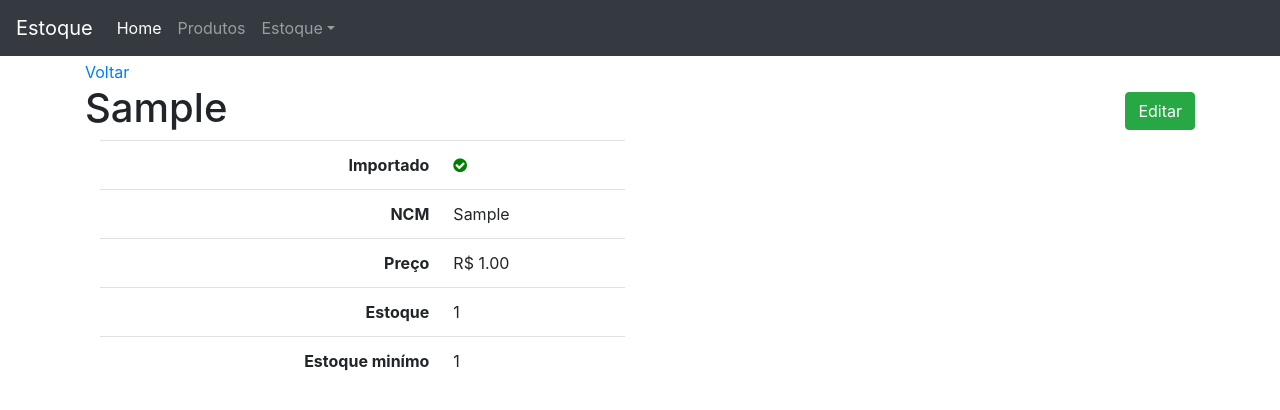
After one commit to Samaelpicoli/controle-de-estoque, a Django app: page /produto/1/ in a window 1280 px wide. The commit adds this page. Shown: the top 410 px of the page. Run offline with Django 3.2, Linux system fonts and the light colour scheme; tables that the repository leaves empty hold one stand-in row (values such as "Sample post"); some libraries are stand-ins or nearby versions.

Commit message:
Novo template, view e alteração model Produto

```diff
--- a/core/templates/base.html
+++ b/core/templates/base.html
@@ -19,7 +19,15 @@
     href="https://stackpath.bootstrapcdn.com/font-awesome/4.7.0/css/font-awesome.min.css">
 
     <style>
-      body { margin-top: 60px; }
+      body {
+        margin-top: 60px;
+      }
+      .ok {
+            color: green;
+        }
+        .no {
+            color: red;
+        }
     </style>
 
     <!-- Utilização do Jinja2 -->
--- a/core/templates/includes/nav.html
+++ b/core/templates/includes/nav.html
@@ -12,11 +12,11 @@
     <div class="collapse navbar-collapse" id="navbarsExampleDefault">
         <ul class="navbar-nav mr-auto">
             <li class="nav-item active">
-                <a class="nav-link" href="#">Home
+                <a class="nav-link" href="{% url 'core:index' %}">Home
                 <span class="sr-only">(current)</span></a>
             </li>
             <li class="nav-item">
-                <a class="nav-link" href="#">Produtos</a>
+                <a class="nav-link" href="{% url 'produto:lista_produtos' %}">Produtos</a>
             </li>
             <li class="nav-item dropdown">
 
--- a/core/urls.py
+++ b/core/urls.py
@@ -3,8 +3,12 @@ from django.urls import path
 from core import views
 
 
+# Define o namespace para este conjunto de URLs
 app_name = 'core'
 
+# Lista de padrões de URL (rotas) mapeados para suas respectivas views
 urlpatterns = [
+    # Mapeia a URL raiz ('') para a view 'index' do módulo
+    # 'views' com o nome 'index'
     path('', views.index, name='index'),
 ]
--- a/produto/models.py
+++ b/produto/models.py
@@ -1,4 +1,6 @@
 from django.db import models
+
+from django.urls import reverse_lazy
 
 # Create your models here.
 
@@ -44,3 +46,12 @@ class Produto(models.Model):
             str: O nome do produto.
         """
         return f'{self.produto}'
+
+    def get_absolute_url(self):
+        """
+        Retorna a URL absoluta para o detalhe de um produto específico.
+
+        Returns:
+            str: A URL para a visualização de detalhe do produto.
+        """
+        return reverse_lazy('produto:detalhe_produto', kwargs={'pk':self.pk})
--- /dev/null
+++ b/produto/templates/detalhe_produto.html
@@ -0,0 +1,49 @@
+{% extends "base.html" %}
+
+{% block conteudo %}
+
+<a href="{% url 'produto:lista_produtos' %}">Voltar</a>
+
+<h1>
+{{ objeto }}
+<span class="pull-right"><a href="">
+    <button type="button" class="btn btn-success">
+        <span class="fa fa-pecil"></span>Editar
+    </button>
+</a></span>
+</h1>
+
+<div class="col-sm-6">
+    <table class="table table-user-information">
+        <tbody>
+            <tr>
+                <th class="text-right">Importado</th>
+                <td>
+                    {% if objeto.importado %}
+                        <i class="fa fa-check-circle ok"></i>
+                    {% else %}
+                        <i class="fa fa-minus-circle no"></i>
+                    {% endif %}
+                </td>
+            </tr>
+            <tr>
+                <th class="text-right">NCM</th>
+                <td>{{ objeto.ncm }}</td>
+            </tr>
+            <tr>
+                <th class="text-right">Preço</th>
+                <td>R$ {{ objeto.preco }}</td>
+            </tr>
+            <tr>
+                <th class="text-right">Estoque</th>
+                <td>{{ objeto.estoque }}</td>
+            </tr>
+            <tr>
+                <th class="text-right">Estoque minímo</th>
+                <td>{{ objeto.estoque_minimo }}</td>
+            </tr>
+        </tbody>
+    </table>
+</div>
+
+{% endblock conteudo %}
--- a/produto/urls.py
+++ b/produto/urls.py
@@ -3,9 +3,13 @@ from django.urls import path
 from produto import views
 
 
+# Define o namespace para este conjunto de URLs
 app_name = 'produto'
 
 urlpatterns = [
+    # URL para a view que lista todos os produtos
     path('', views.lista_produtos, name='lista_produtos'),
+    # URL para a view de detalhe de um produto específico
+    path('<int:pk>/', views.detalhe_produto, name='detalhe_produto'),
 
 ]
--- a/produto/views.py
+++ b/produto/views.py
@@ -5,10 +5,48 @@ from .models import Produto
 # Create your views here.
 
 def lista_produtos(request):
+    """
+    View para listar todos os produtos.
+
+    Args:
+        request (HttpRequest): O objeto de solicitação HTTP.
+
+    Returns:
+        HttpResponse: A resposta HTTP com o template
+        `lista_produtos.html` renderizado.
+    """
     nome_template = 'lista_produtos.html'
 
+    # Recupera todos os objetos do modelo Produto
     objetos = Produto.objects.all()
 
+    # Define o contexto a ser passado para o template
     contexto = {'lista_objetos': objetos}
 
+    # Renderiza o template com o contexto
     return render(request, template_name=nome_template, context=contexto)
+
+
+
+def detalhe_produto(request, pk):
+    """
+    View para exibir os detalhes de um produto específico.
+
+    Args:
+        request (HttpRequest): O objeto de solicitação HTTP.
+        pk (int): A chave primária do produto a ser exibido.
+
+    Returns:
+        HttpResponse: A resposta HTTP com o template
+        `detalhe_produto.html` renderizado.
+    """
+    nome_template = 'detalhe_produto.html'
+
+    # Recupera o objeto Produto com a chave primária fornecida
+    obj = Produto.objects.get(pk=pk)
+
+    # Define o contexto a ser passado para o template
+    contexto = {'objeto': obj}
+
+    # Renderiza o template com o contexto
+    return render(request, template_name=nome_template, context=contexto)
```
Also changed, not shown: produto/templates/lista_produtos.html (+3 -12 lines).
